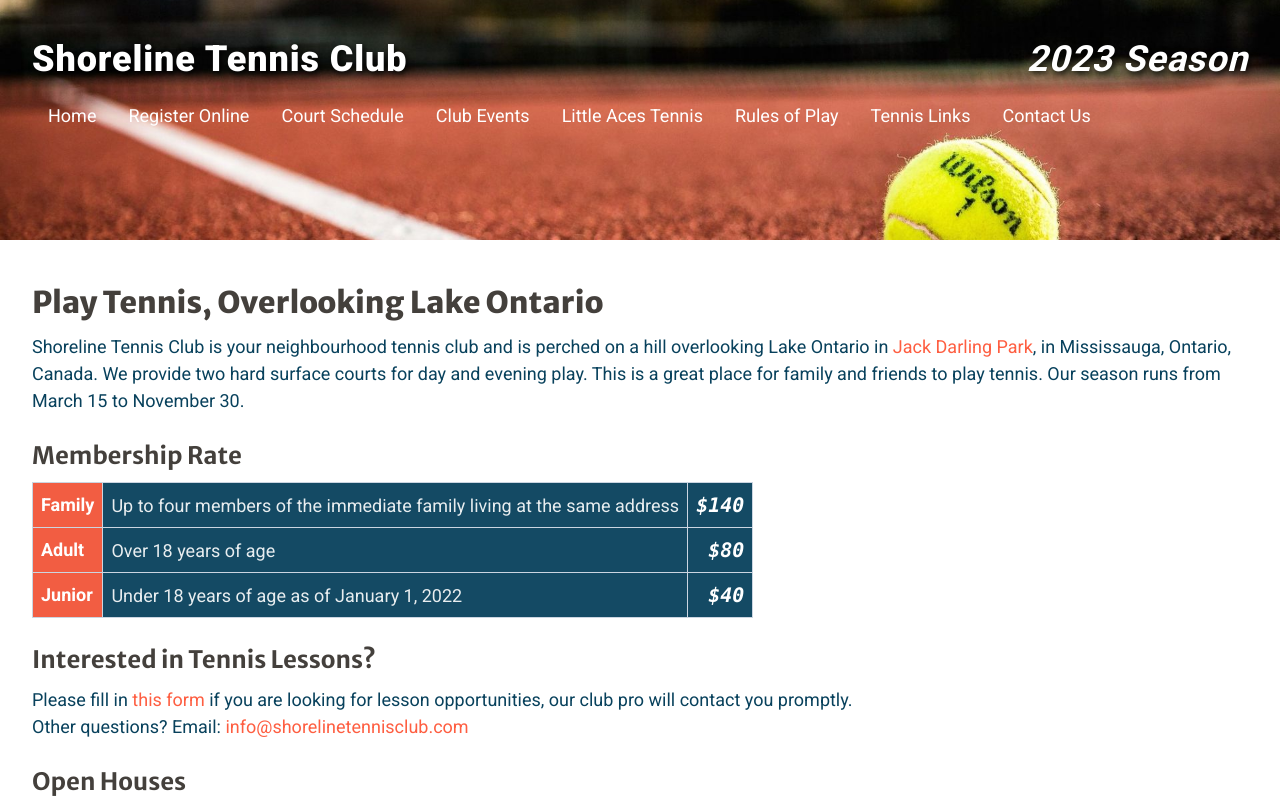
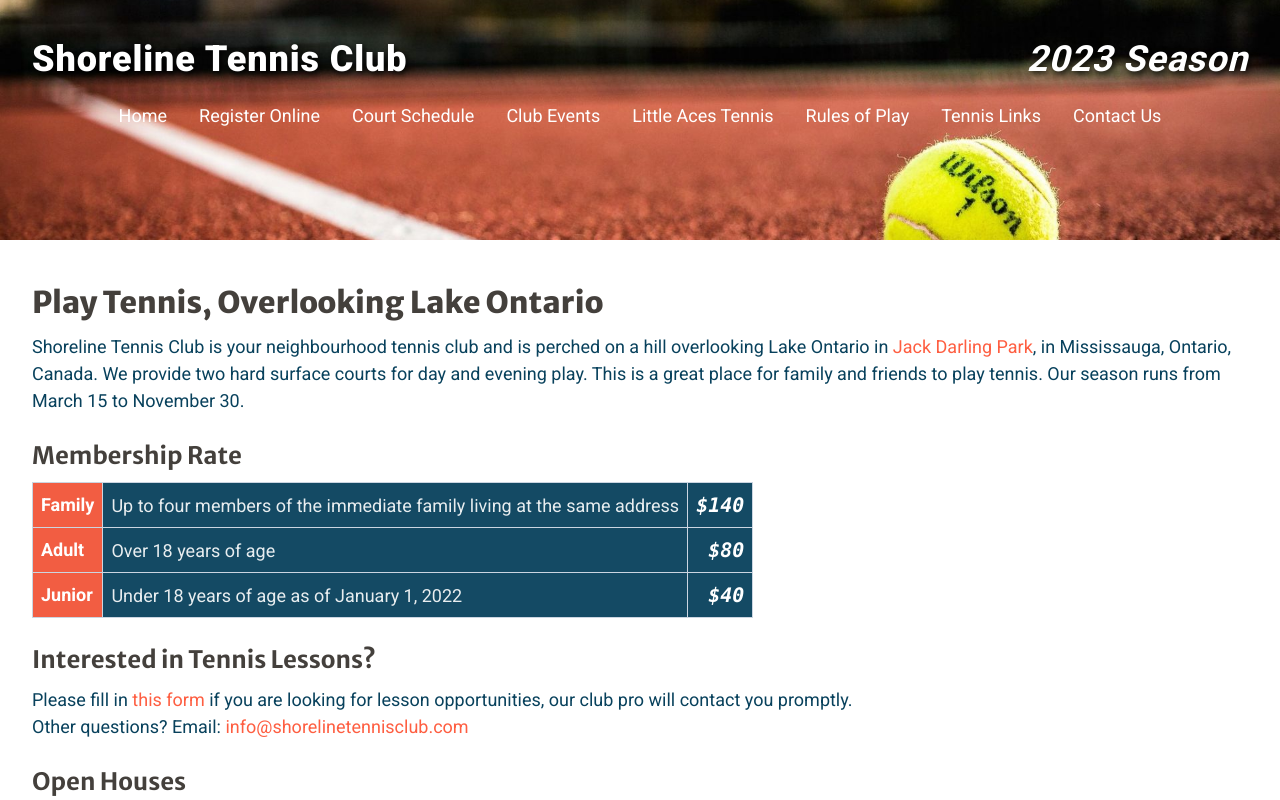
Before and after one commit to jpaas/www.shorelinetennisclub.com, a Next.js app: page / in a window 1280 px wide. Shown: the top 800 px of the page. Built offline with nearby package versions, Linux system fonts and the light colour scheme.

Commit message:
Fixes footer issues

```diff
--- a/src/app/CpNavLinks.tsx
+++ b/src/app/CpNavLinks.tsx
@@ -15,47 +15,38 @@ interface CpNavLinksProps {
 export default function CpNavLinks({ isFooter, isSmallScreen, onNavigate }: CpNavLinksProps) {
   const className = isFooter ? footerStyle : isSmallScreen ? menuStyle : headerStyle
   return (
-    <ul>
-      <li className={className}>
-        <Link href="/" onClick={onNavigate}>
+    <p className="text-center">
+      <Link className={className} href="/" onClick={onNavigate}>
         Home
       </Link>
-      </li>
-      <li className={className}>
-        <Link href="/" onClick={onNavigate}>
+
+      <Link className={className} href="/" onClick={onNavigate}>
         Register Online
       </Link>
-      </li>
-      <li className={className}>
-        <Link href="/" onClick={onNavigate}>
+
+      <Link className={className} href="/" onClick={onNavigate}>
         Court Schedule
       </Link>
-      </li>
-      <li className={className}>
-        <Link href="/" onClick={onNavigate}>
+
+      <Link className={className} href="/" onClick={onNavigate}>
         Club Events
       </Link>
-      </li>
-      <li className={className}>
-        <Link href="/" onClick={onNavigate}>
+
+      <Link className={className} href="/" onClick={onNavigate}>
         Little Aces Tennis
       </Link>
-      </li>
-      <li className={className}>
-        <Link href="/" onClick={onNavigate}>
+
+      <Link className={className} href="/" onClick={onNavigate}>
         Rules of Play
       </Link>
-      </li>
-      <li className={className}>
-        <Link href="/" onClick={onNavigate}>
+
+      <Link className={className} href="/" onClick={onNavigate}>
         Tennis Links
       </Link>
-      </li>
-      <li className={className}>
-        <Link href="mailto:info@shorelintennisclub.com" onClick={onNavigate}>
+
+      <Link className={className} href="mailto:info@shorelintennisclub.com" onClick={onNavigate}>
         Contact Us
       </Link>
-      </li>
-    </ul>
+    </p>
   )
 }
--- a/src/app/CpSmallScreenNavigationMenu.tsx
+++ b/src/app/CpSmallScreenNavigationMenu.tsx
@@ -18,7 +18,7 @@ export default function CpSmallScreenNavigationMenu() {
       </CpButton>
       {isMenuOpen && (
         <nav className={`${styles.smallScreenNav} ${isMenuOpen ? styles.smallScreenNavOpen : ""}`}>
-          <div className="flex flex-1 flex-col overflow-auto px-8 pt-44">
+          <div className="flex flex-1 flex-col overflow-auto px-8 pt-48">
             <CpNavLinks isSmallScreen={true} onNavigate={toggleIsMenuOpen} />
           </div>
         </nav>
--- a/src/app/globals.css
+++ b/src/app/globals.css
@@ -65,8 +65,8 @@ body {
 }
 
 body {
-  background: linear-gradient(to bottom, transparent, rgb(var(--background-end-rgb))) rgb(var(--background-start-rgb));
-  /* background-color: theme("colors.background"); */
+  /* background: linear-gradient(to bottom, transparent, rgb(var(--background-end-rgb))) rgb(var(--background-start-rgb)); */
+  background-color: theme("colors.background");
   color: theme("colors.text");
   font-family: var(--font-roboto), sans-serif;
   font-size: theme("fontSize.lg");
--- a/src/app/layout.tsx
+++ b/src/app/layout.tsx
@@ -29,9 +29,11 @@ export default function RootLayout({ children }: { children: React.ReactNode })
         <CxScreenLayout>
           <CpNavHeader />
           {children}
-          <footer className="container mx-auto flex flex-col items-center p-4">
+          <footer className="flex flex-col items-center bg-white/70 p-4">
             <CpNavLinks isFooter={true} />
-            <p className="px-2 pt-8 text-sm opacity-60"> Copyright © Shoreline Tennis Club. All Rights Reserved.</p>
+            <p className="px-2 pt-8 text-center text-sm opacity-60">
+              Copyright © Shoreline Tennis Club. All Rights Reserved.
+            </p>
           </footer>
           <CpSmallScreenNavigationMenu />
         </CxScreenLayout>
--- a/src/app/nav.module.css
+++ b/src/app/nav.module.css
@@ -13,6 +13,7 @@
 .headerNavLink {
   border-radius: theme("borderRadius.md");
   color: theme("colors.textNavHeader");
+  display: block;
   text-underline-offset: 0.2em;
   transition: background-color 300ms ease-out, color 300ms ease-out;
 }
--- a/tailwind.config.js
+++ b/tailwind.config.js
@@ -2,7 +2,6 @@
 
 const colors = {
   indigoDye: "#08415c",
-  keyLimePie: "#cad32e",
   light: "#fff",
   magicMint: "#b5ffe1",
   orangeSoda: "#fe5e41",
```
Also changed, not shown: 1 other file (tests, documents, lock files or other folders). Lines whose indentation alone changed are shown as unchanged.
